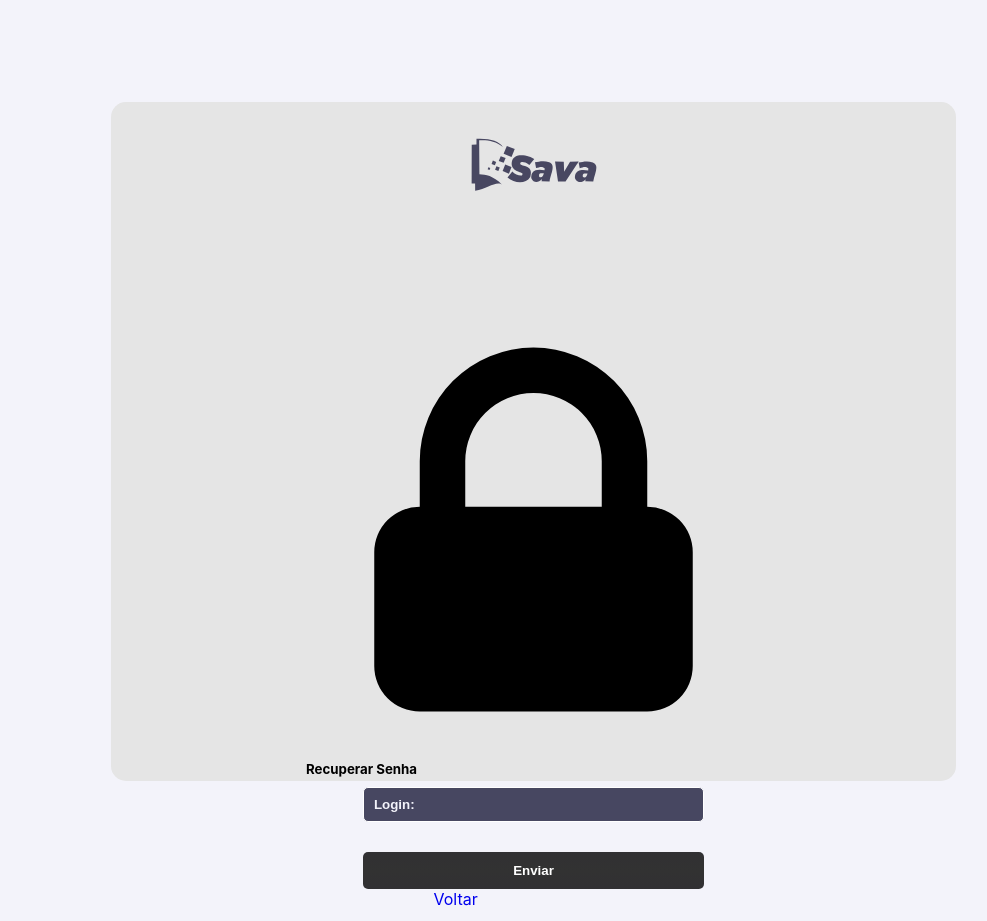
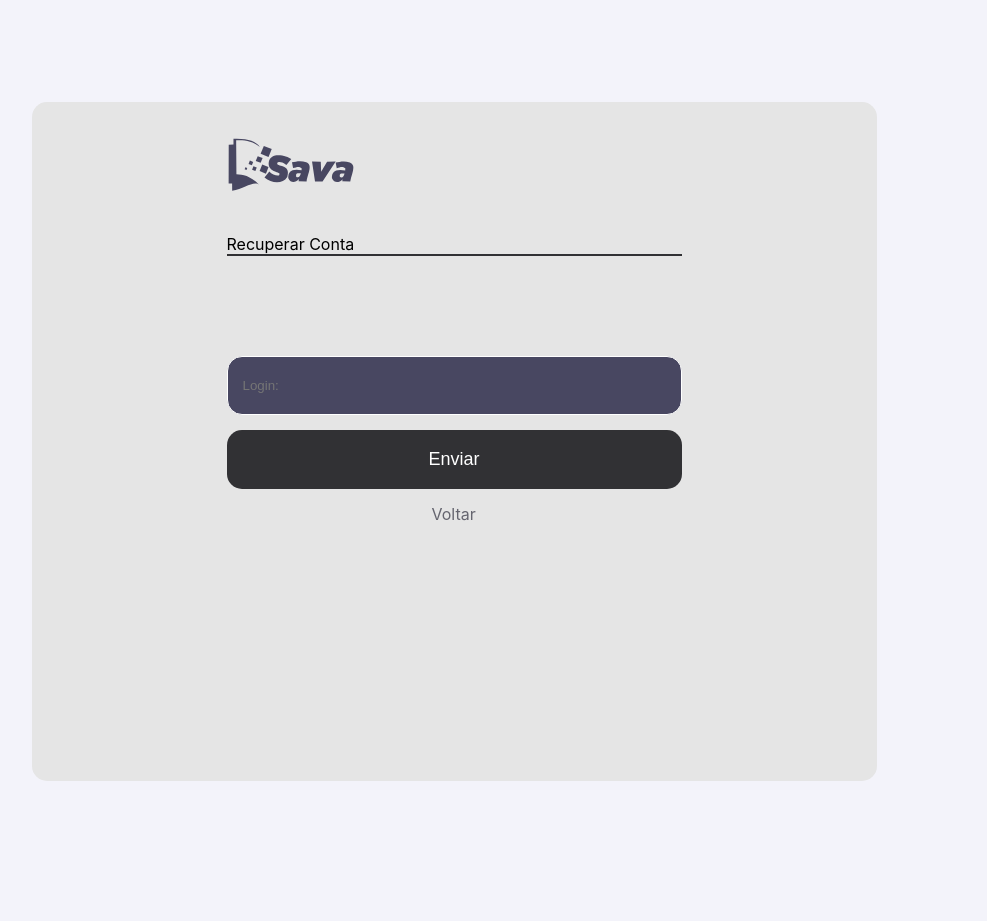
Before and after one commit to jonatasfbastos/sava-frontend, a React (Create React App) app: page /recuperar-senha in a window 1280 px wide. Shown: the top 921 px of the page, without its empty margins (186-1173 px from the left). Built offline with nearby package versions, Linux system fonts and the light colour scheme.

Commit message:
recupera conta 1

```diff
--- a/src/pages/PassowordRecovery/index.jsx
+++ b/src/pages/PassowordRecovery/index.jsx
@@ -1,8 +1,6 @@
 import React from 'react';
 import {Link} from 'react-router-dom';
 import './style.css'
-import InputUser from '../../components/InputComponent/'
-import Button from '../../components/buttons/index'
 import logo from '../../icon/logotipo_sava.svg';
 
 import IconFacebook from '../../icon/facebook';
@@ -14,37 +12,32 @@ class PasswordRecovery extends React.Component {
   render() {
     return(
       <div className="pass-recovery">
-        <div className="bg-color-recupere">
-
-          <form action="" class="form-recupera">
-
-              <div className="logo-sava"><img className="App-icone sava" src={logo} alt=""/></div>
-
-              <div className="App-line">
-                <svg xmlns="http://www.w3.org/2000/svg" className="lock-icon" viewBox="0 0 20 20" fill="currentColor">
-                    <path fillRule="evenodd" d="M5 9V7a5 5 0 0110 0v2a2 2 0 012 2v5a2 2 0 01-2 2H5a2 2 0 01-2-2v-5a2 2 0 012-2zm8-2v2H7V7a3 3 0 016 0z" clipRule="evenodd" />
-                </svg>
-                <h5 className="App-title">{'Recuperar Senha'}</h5>
+          <form action="" class="fundo-form">
+            <div class="content">
+              <div>
+                <img className="App-icone sava" src={logo} alt=""/>
               </div>
-
-              <InputUser placeholder="Login:" className="login-input pad-top-50"/>
-              <br />
-              <Button name="Enviar" className="pad-top-50"/>
-
+              <div class="div-recupera">
+                <p>Recuperar Conta</p>
+              </div>
+              <input type="text" name="" id="" class="login-entrada" placeholder="Login:" />
+              <button class="recupera-botao">Enviar</button>
               <div class="center-block">
                 <Link to='/login' class='link-voltar'>Voltar</Link>
               </div>
-
+            </div>
           </form>
 
-        </div>
-
-        <footer className="App-footer">
-            <h5 className="App-subtitle">&copy; 2021 SAVA | Desenvolvimento IFBA.</h5>
-            <IconFacebook className="App-facebook icon"/>
-            <IconTwitter className="App-twitter icon"/>
-            <IconIfba className="App-ifba icon" />
-        </footer>
+          <footer className="App-footer">
+            <div class="content">
+              <h5 className="App-subtitle centraliza">&copy; 2021 SAVA | Desenvolvimento IFBA.</h5>
+                <div class="social-m">
+                  <IconFacebook className="App-facebook icon"/>
+                  <IconTwitter className="App-twitter icon"/>
+                  <IconIfba className="App-ifba icon" />
+                </div>
+            </div>
+          </footer>
       </div>
     )
   }
--- a/src/pages/PassowordRecovery/style.css
+++ b/src/pages/PassowordRecovery/style.css
@@ -1,65 +1,84 @@
 :root {
   --cinza: #E5E5E5;
+  --branco: #ffffff;
+  --azul: #484761;
+  --azul-e: #65656F;
+  --dark: #313134;
 }
 
-.bg-color-recupere {
-  background: var(--cinza);
+.fundo-form {
   height: 679px;
   width: 845px;
   left: 297px;
   top: 102px;
   border-radius: 15px;
-  margin-left: 297px;
-  margin-right: 298px;
+  background: var(--cinza);
   margin-top: 102px;
-  margin-bottom: 142px;
+  margin-bottom: 147px;
+  margin-left: auto;
+  margin-right: auto;
+  display: block;
 }
 
-.logo-sava {
-  height: 200px;
-  width: 360px;
-  left: 540px;
-  top: 70px;
-  border-radius: 0px;
+.login-entrada {
+  height: 59px;
+  width: 455px;
+  left: 492px;
+  top: 459px;
+  border-radius: 15px;
+  background: var(--azul);
+  color: var(--branco);
+  padding-left: 15px;
+  padding-right: 15px;
+}
+
+.content {
+  width: 455px;
   margin-left: auto;
   margin-right: auto;
 }
 
-.sava {
+.div-recupera {
+  border-bottom: 2px solid var(--dark);
+  margin-bottom: 100px;
+}
+
+.recupera-botao {
+  margin-top: 15px;
+  height: 59px;
+  width: 455px;
+  left: 492px;
+  top: 543px;
+  border: none;
+  border-radius: 15px;
+  background: var(--dark);
+  color: var(--branco);
+  font-size: 18px;
+}
+
+.center-block {
+  margin-top: 15px;
+  width: 45px;
+  display: block;
+  margin-left: 205px;
+  margin-right: 205px;
+}
+
+.link-voltar {
+  text-decoration: none;
+  color: var(--azul-e);
+}
+
+.social-m {
+  margin-bottom: 15px;
+  width: 100px;
   display: block;
   margin-left: auto;
   margin-right: auto;
 }
 
-.login-input {
-  height: 59px;
-  width: 455px;
-  left: 492px;
-  top: 459px;
-  border-radius: 15px;
-}
-
-.link-voltar {
-  text-decoration: none;
-}
-
-.form-recupera {
-  margin-right: 195px;
-  margin-left: 195px;
-  display: block;
-}
-
-/*generic class*/
-
-.center-block {
-  margin-left: auto;
-  margin-right: auto;
-  display: block;
-  width: 200px;
-}
-
-.pad-top-50 {
-  padding: 50px;
+.centraliza {
+  margin-left: 100px;
 }
 
 /*@charset "UTF-8";
```
